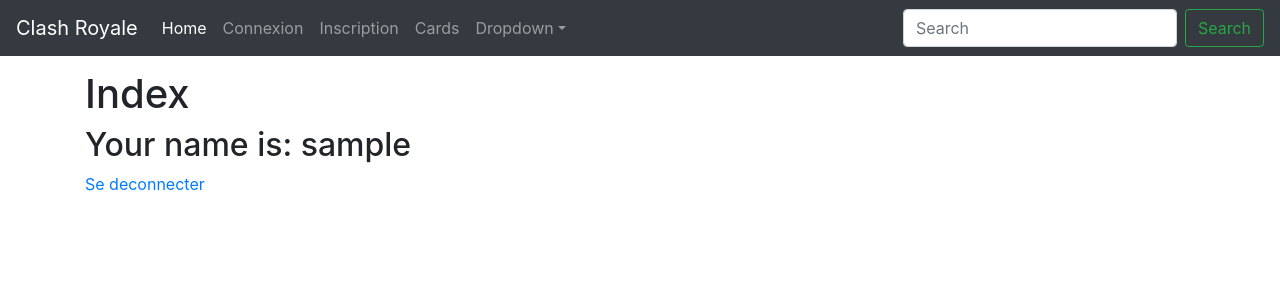
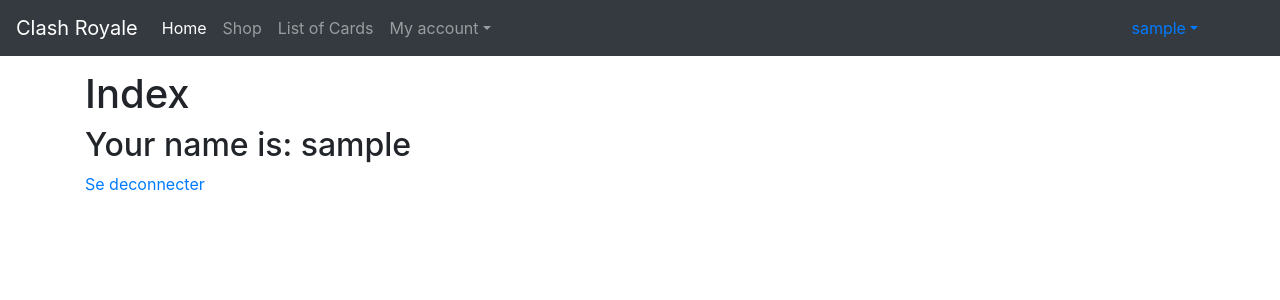
Before and after one commit to Kevingili/clash_royale, a Django app: page / in a window 1280 px wide. Shown: the top 300 px of the page. Run offline with Django 3.2, Linux system fonts and the light colour scheme; the visitor is signed in with stand-in values (Sample User, id 1); some libraries are stand-ins or nearby versions.

Commit message:
update template

```diff
--- a/templates/base.html
+++ b/templates/base.html
@@ -33,28 +33,42 @@
           <li class="nav-item active">
             <a class="nav-link" href="{% url 'index' %}">Home <span class="sr-only">(current)</span></a>
           </li>
-          <li class="nav-item">
-            <a class="nav-link" href="{% url 'login' %}">Connexion</a>
-          </li>
+
+          {% if not user.is_authenticated %}
           <li class="nav-item">
             <a class="nav-link" href="{% url 'register' %}">Inscription</a>
           </li>
+          {% endif %}
+
+
+          {% if user.is_authenticated %}
           <li class="nav-item">
-            <a class="nav-link" href="/cards/">Cards</a>
+            <a class="nav-link" href="#">Shop</a>
+          </li>
+          <li class="nav-item">
+            <a class="nav-link" href="/cards/">List of Cards</a>
           </li>
           <li class="nav-item dropdown">
-            <a class="nav-link dropdown-toggle" href="http://example.com" id="dropdown01" data-toggle="dropdown" aria-haspopup="true" aria-expanded="false">Dropdown</a>
+            <a class="nav-link dropdown-toggle" href="http://example.com" id="dropdown01" data-toggle="dropdown" aria-haspopup="true" aria-expanded="false">My account</a>
             <div class="dropdown-menu" aria-labelledby="dropdown01">
-              <a class="dropdown-item" href="#">Action</a>
+              <a class="dropdown-item" href="#">My deck</a>
               <a class="dropdown-item" href="#">Another action</a>
               <a class="dropdown-item" href="#">Something else here</a>
             </div>
           </li>
         </ul>
-        <div class="form-inline my-2 my-lg-0">
-          <input class="form-control mr-sm-2" type="text" placeholder="Search" aria-label="Search">
-          <button class="btn btn-outline-success my-2 my-sm-0" >Search</button>
+        {% endif %}
+
+        {% if user.is_authenticated %}
+        <div class="form-inline my-2 my-lg-0" style="margin-right: 50px;">
+          <div class="nav-item dropdown">
+            <a class="nav-link dropdown-toggle" href="http://example.com" id="dropdown01" data-toggle="dropdown" aria-haspopup="true" aria-expanded="false">{{ user.username }}</a>
+            <div class="dropdown-menu" aria-labelledby="dropdown01">
+              <a class="dropdown-item" href="{% url 'deconnexion' %}">Se deconnecter</a>
+            </div>
+          </div>
         </div>
+        {% endif %}
       </div>
     </nav>
 
--- a/user/templates/user/index.html
+++ b/user/templates/user/index.html
@@ -7,10 +7,7 @@
 
 
 	{% if user.is_authenticated %}
-	<h2>Your name is: {{ user.username }}</h2>
-	<a href="{% url 'deconnexion' %}">Se deconnecter</a>
-	{% else %}
-	<h2>You are not logged in</h2>
-	<a href="{% url 'login' %}">Se connecter</a>
+		<h2>Your name is: {{ user.username }}</h2>
+		<a href="{% url 'deconnexion' %}">Se deconnecter</a>
 	{% endif %}
 {% endblock %}
--- a/user/views.py
+++ b/user/views.py
@@ -3,7 +3,10 @@ from django.contrib.auth.forms import UserCreationForm
 from django.contrib.auth import authenticate, login, logout
 
 def index(request):
-	return render(request, 'user/index.html')
+	if not request.user.is_authenticated:
+		return redirect('login')
+	else:
+		return render(request, 'user/index.html')
 
 def register(request):
 
@@ -22,5 +25,5 @@ def register(request):
 	return render(request, 'registration/register.html', context)
 
 def deconnexion(request):
-    logout(request)
-    return redirect('index')
+	logout(request)
+	return redirect('index')
```
Also changed, not shown: cards/views.py (+20 -11 lines).
